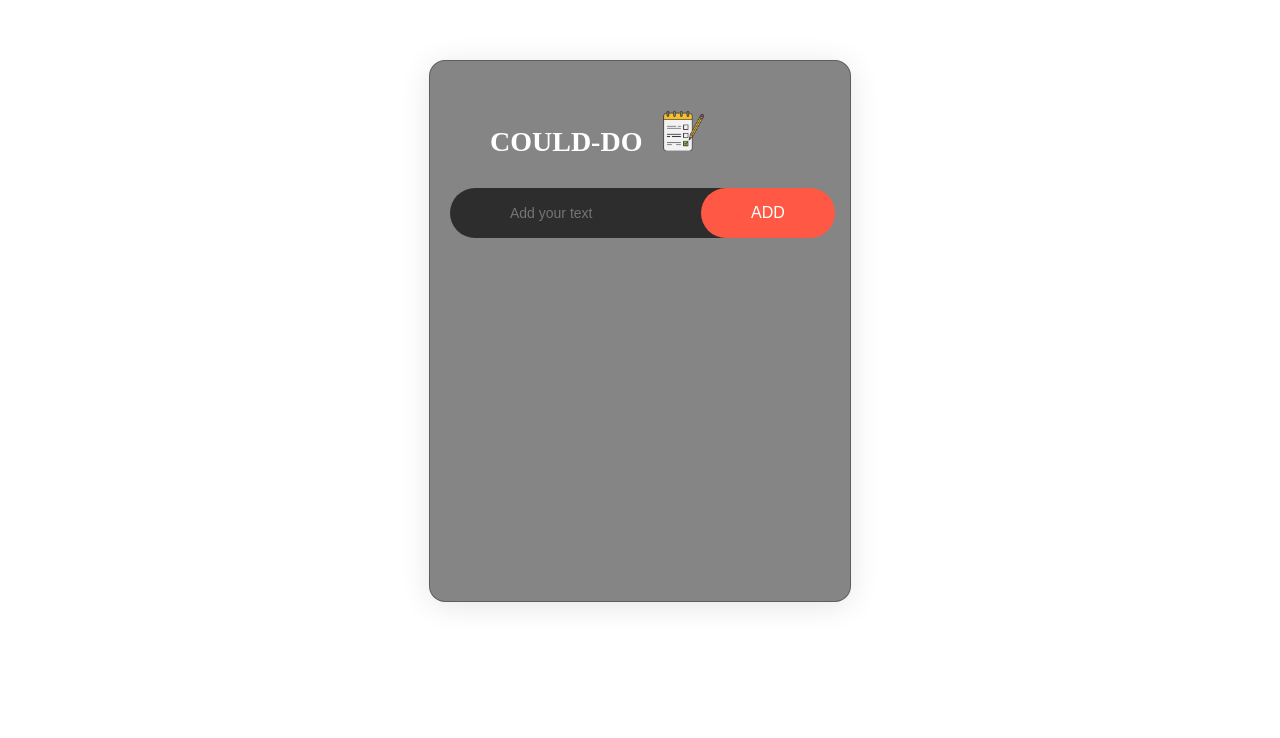
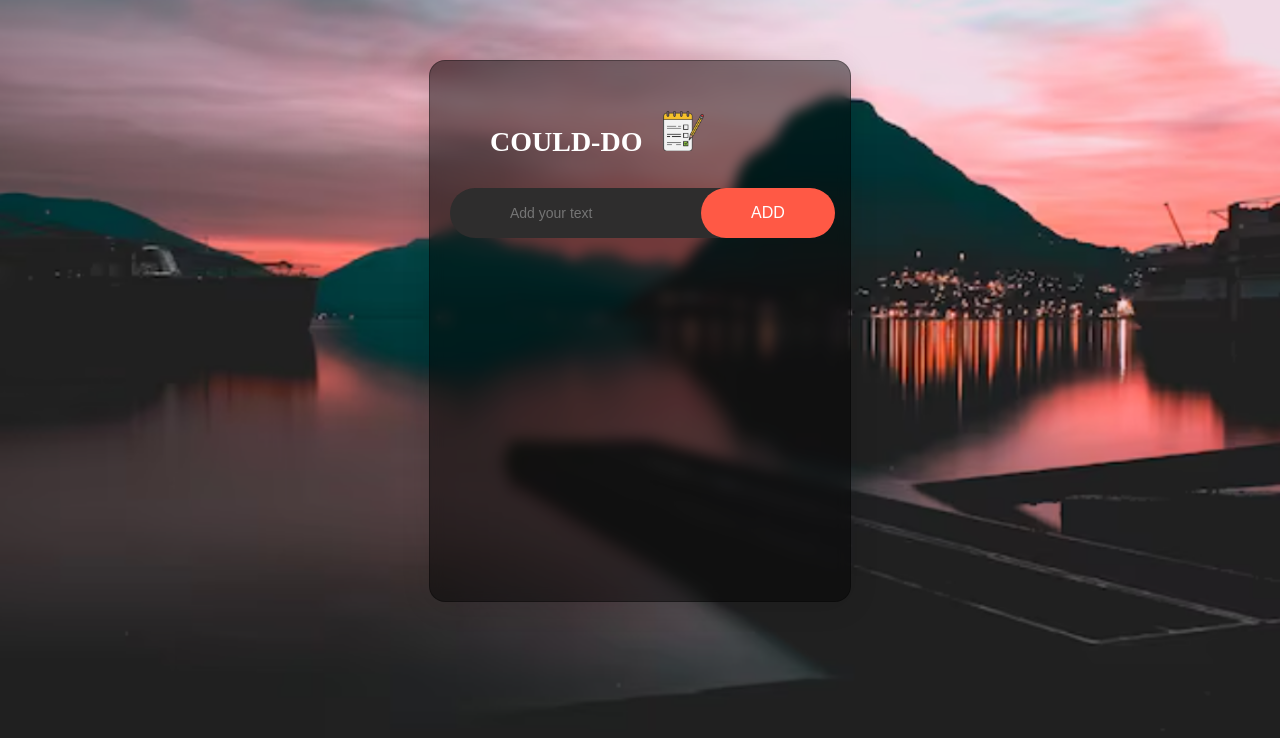
Before and after one commit to chitturikeerthi/ToDo-List, a plain HTML site: page could.html in a window 1280 px wide. Drawn offline with Linux system fonts and the light colour scheme.

Commit message:
Update style4.css

```diff
--- a/style4.css
+++ b/style4.css
@@ -4,7 +4,7 @@
 }
 
 .images {
-    background-image: url("file:///c%3A/Users/chitt/OneDrive/Desktop/Task/Task1/Screenshot%202024-08-23%20143159.png");
+    background-image: url("./Screenshot%202024-08-23%20143159.png");
     background-repeat: no-repeat;
     background-size: cover;
     background-position: center;
```
